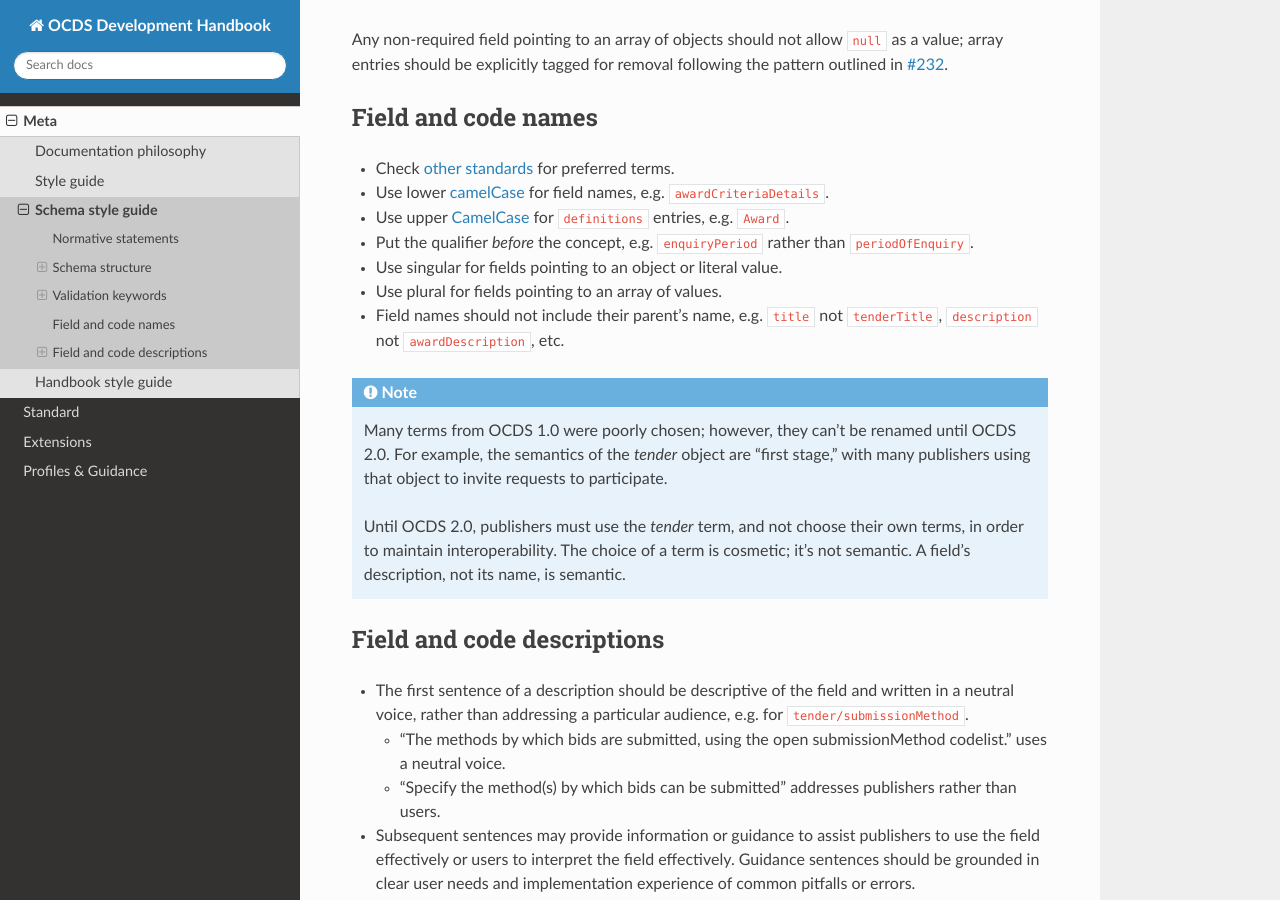
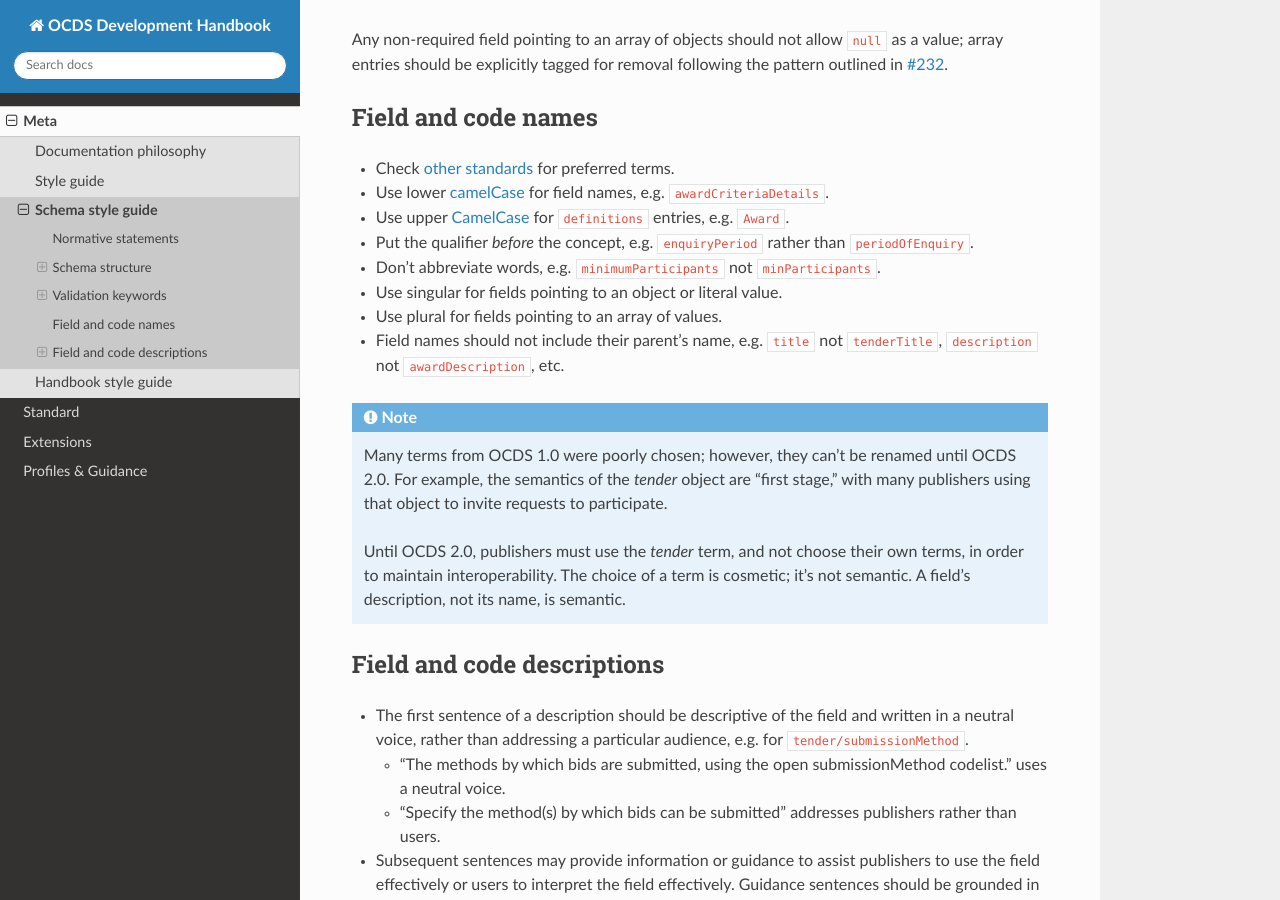
Before and after one commit to open-contracting/standard-development-handbook, a Sphinx documentation site: the page built from docs/meta/schema_style_guide.md, in a window 1280 px wide and 900 px high, scrolled down 2951 px. Built offline with Sphinx 7.4.7 and the Read the Docs theme 2.0.0, drawn with Linux system fonts in a browser that asks for light colours.

Commit message:
Add style rule for abbreviations in field names

```diff
--- a/docs/meta/schema_style_guide.md
+++ b/docs/meta/schema_style_guide.md
@@ -102,6 +102,7 @@ Any non-required field pointing to an array of objects should not allow `null` a
 * Use lower [camelCase](https://en.wikipedia.org/wiki/Camel_case) for field names, e.g. `awardCriteriaDetails`.
 * Use upper [CamelCase](https://en.wikipedia.org/wiki/Camel_case) for `definitions` entries, e.g. `Award`.
 * Put the qualifier *before* the concept, e.g. `enquiryPeriod` rather than `periodOfEnquiry`.
+* Don't abbreviate words, e.g. `minimumParticipants` not `minParticipants`.
 * Use singular for fields pointing to an object or literal value.
 * Use plural for fields pointing to an array of values.
 * Field names should not include their parent's name, e.g. `title` not `tenderTitle`, `description` not `awardDescription`, etc.
```
